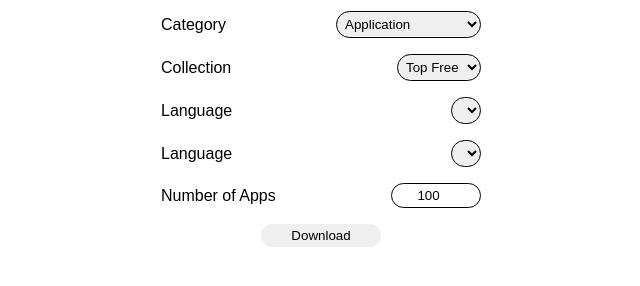
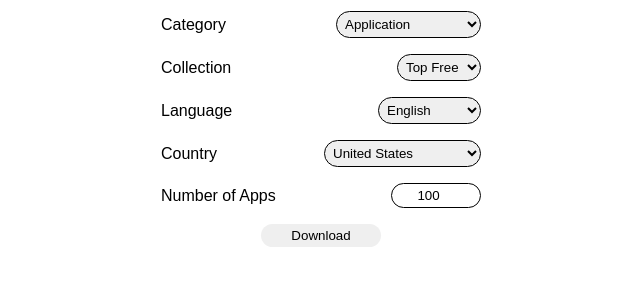
Before and after one commit to JayQkew/GooglePlayTopApps, a website: page public/index.html in a window 1280 px wide. Shown: the part 170-456 px from the top of the page, without its empty margins (319-959 px from the left). Drawn offline with Linux system fonts and the light colour scheme.

Commit message:
updating languages and country selection

```diff
--- a/public/index.html
+++ b/public/index.html
@@ -33,7 +33,7 @@
             </section>
 
             <section class="input-section">
-                <label for="country">Language</label>
+                <label for="country">Country</label>
                 <select name="country" id="country"></select>
             </section>
 
--- a/public/index.js
+++ b/public/index.js
@@ -55,12 +55,138 @@ const allCategories = [
     'FAMILY'
   ];
 
-const languageCodes = [
-    "aa", "ab", "af", "ak", "sq", "am", "an", "ar", "hy", "as", "av", "ae", "ay", "az", "bm", "bn", "bh", "bi", "bs", "br", "bg", "my", "ca", "ch", "ce", "ny", "zh", "cv", "kw", "co", "cr", "hr", "cs", "da", "dv", "nl", "dz", "en", "eo", "et", "ee", "fo", "fj", "fi", "fr", "ff", "de", "ga", "gl", "gv", "ka", "de", "el", "gu", "ht", "ha", "he", "hi", "ho", "hu", "hy", "is", "ia", "id", "iu", "ga", "it", "ja", "jw", "kn", "km", "ko", "la", "lv", "lt", "lb", "mk", "ml", "mr", "mi", "mr", "ms", "mt", "my", "ne", "no", "pl", "ps", "pt", "qu", "ro", "ru", "sr", "si", "sk", "sl", "es", "su", "sw", "sv", "tl", "tg", "ta", "te", "th", "tr", "uk", "ur", "vi", "cy", "xh", "yi", "zu"
+const languages = [
+    { code: "en", name: "English" },
+    { code: "zh", name: "Chinese" },
+    { code: "aa", name: "Afar" },
+    { code: "ab", name: "Abkhazian" },
+    { code: "af", name: "Afrikaans" },
+    { code: "ak", name: "Akan" },
+    { code: "sq", name: "Albanian" },
+    { code: "am", name: "Amharic" },
+    { code: "ar", name: "Arabic" },
+    { code: "hy", name: "Armenian" },
+    { code: "as", name: "Assamese" },
+    { code: "az", name: "Azerbaijani" },
+    { code: "bm", name: "Bambara" },
+    { code: "eu", name: "Basque" },
+    { code: "be", name: "Belarusian" },
+    { code: "bn", name: "Bengali" },
+    { code: "bs", name: "Bosnian" },
+    { code: "bg", name: "Bulgarian" },
+    { code: "my", name: "Burmese" },
+    { code: "ca", name: "Catalan" },
+    { code: "hr", name: "Croatian" },
+    { code: "cs", name: "Czech" },
+    { code: "da", name: "Danish" },
+    { code: "nl", name: "Dutch" },
+    { code: "eo", name: "Esperanto" },
+    { code: "et", name: "Estonian" },
+    { code: "fi", name: "Finnish" },
+    { code: "fr", name: "French" },
+    { code: "de", name: "German" },
+    { code: "el", name: "Greek" },
+    { code: "gu", name: "Gujarati" },
+    { code: "he", name: "Hebrew" },
+    { code: "hi", name: "Hindi" },
+    { code: "hu", name: "Hungarian" },
+    { code: "is", name: "Icelandic" },
+    { code: "id", name: "Indonesian" },
+    { code: "it", name: "Italian" },
+    { code: "ja", name: "Japanese" },
+    { code: "kn", name: "Kannada" },
+    { code: "ko", name: "Korean" },
+    { code: "lv", name: "Latvian" },
+    { code: "lt", name: "Lithuanian" },
+    { code: "mk", name: "Macedonian" },
+    { code: "ml", name: "Malayalam" },
+    { code: "ms", name: "Malay" },
+    { code: "mr", name: "Marathi" },
+    { code: "ne", name: "Nepali" },
+    { code: "no", name: "Norwegian" },
+    { code: "fa", name: "Persian" },
+    { code: "pl", name: "Polish" },
+    { code: "pt", name: "Portuguese" },
+    { code: "ro", name: "Romanian" },
+    { code: "ru", name: "Russian" },
+    { code: "sr", name: "Serbian" },
+    { code: "sk", name: "Slovak" },
+    { code: "sl", name: "Slovenian" },
+    { code: "es", name: "Spanish" },
+    { code: "sv", name: "Swedish" },
+    { code: "ta", name: "Tamil" },
+    { code: "te", name: "Telugu" },
+    { code: "th", name: "Thai" },
+    { code: "tr", name: "Turkish" },
+    { code: "uk", name: "Ukrainian" },
+    { code: "ur", name: "Urdu" },
+    { code: "vi", name: "Vietnamese" },
+    { code: "cy", name: "Welsh" },
+    { code: "xh", name: "Xhosa" },
+    { code: "yi", name: "Yiddish" },
+    { code: "zu", name: "Zulu" }
 ];
 
-const countryCodes = [
-    "AD", "AE", "AF", "AG", "AI", "AL", "AM", "AO", "AR", "AS", "AT", "AU", "AW", "AX", "AZ", "BA", "BB", "BD", "BE", "BF", "BG", "BH", "BI", "BJ", "BL", "BM", "BN", "BO", "BQ", "BR", "BS", "BT", "BV", "BW", "BY", "BZ", "CA", "CC", "CD", "CF", "CG", "CH", "CI", "CK", "CL", "CM", "CN", "CO", "CR", "CU", "CV", "CW", "CX", "CY", "CZ", "DE", "DJ", "DK", "DM", "DO", "DZ", "EC", "EE", "EG", "EH", "ER", "ES", "ET", "FI", "FJ", "FM", "FO", "FR", "GA", "GB", "GD", "GE", "GF", "GG", "GH", "GI", "GL", "GM", "GN", "GP", "GQ", "GR", "GT", "GU", "GW", "GY", "HK", "HM", "HN", "HR", "HT", "HU", "ID", "IE", "IL", "IM", "IN", "IO", "IQ", "IR", "IS", "IT", "JE", "JM", "JO", "JP", "KE", "KG", "KH", "KI", "KM", "KN", "KP", "KR", "KW", "KY", "KZ", "LA", "LB", "LC", "LI", "LK", "LR", "LS", "LT", "LU", "LV", "LY", "MA", "MC", "MD", "ME", "MF", "MG", "MH", "MK", "ML", "MM", "MN", "MO", "MP", "MQ", "MR", "MS", "MT", "MU", "MV", "MW", "MX", "MY", "MZ", "NA", "NC", "NE", "NF", "NG", "NI", "NL", "NO", "NP", "NR", "NU", "NZ", "OM", "PA", "PE", "PF", "PG", "PH", "PK", "PL", "PM", "PN", "PR", "PT", "PW", "PY", "QA", "RE", "RO", "RS", "RU", "RW", "SA", "SB", "SC", "SD", "SE", "SG", "SH", "SI", "SJ", "SK", "SL", "SM", "SN", "SO", "SR", "SS", "ST", "SV", "SX", "SY", "SZ", "TC", "TD", "TF", "TG", "TH", "TJ", "TK", "TL", "TM", "TN", "TO", "TR", "TT", "TV", "TZ", "UA", "UG", "US", "UY", "UZ", "VA", "VC", "VE", "VG", "VI", "VN", "VU", "WF", "WS", "YE", "YT", "ZA", "ZM", "ZW"
+const countries = [
+    { code: "US", name: "United States" },
+    { code: "GB", name: "United Kingdom" },
+    { code: "CA", name: "Canada" },
+    { code: "AU", name: "Australia" },
+    { code: "IN", name: "India" },
+    { code: "ZA", name: "South Africa" },
+    { code: "FR", name: "France" },
+    { code: "DE", name: "Germany" },
+    { code: "IT", name: "Italy" },
+    { code: "ES", name: "Spain" },
+    { code: "BR", name: "Brazil" },
+    { code: "MX", name: "Mexico" },
+    { code: "RU", name: "Russia" },
+    { code: "CN", name: "China" },
+    { code: "JP", name: "Japan" },
+    { code: "KR", name: "South Korea" },
+    { code: "NL", name: "Netherlands" },
+    { code: "SE", name: "Sweden" },
+    { code: "NO", name: "Norway" },
+    { code: "FI", name: "Finland" },
+    { code: "DK", name: "Denmark" },
+    { code: "IE", name: "Ireland" },
+    { code: "NZ", name: "New Zealand" },
+    { code: "SG", name: "Singapore" },
+    { code: "MY", name: "Malaysia" },
+    { code: "PH", name: "Philippines" },
+    { code: "TH", name: "Thailand" },
+    { code: "VN", name: "Vietnam" },
+    { code: "ID", name: "Indonesia" },
+    { code: "PK", name: "Pakistan" },
+    { code: "SA", name: "Saudi Arabia" },
+    { code: "AE", name: "United Arab Emirates" },
+    { code: "EG", name: "Egypt" },
+    { code: "NG", name: "Nigeria" },
+    { code: "KE", name: "Kenya" },
+    { code: "AR", name: "Argentina" },
+    { code: "CL", name: "Chile" },
+    { code: "CO", name: "Colombia" },
+    { code: "PE", name: "Peru" },
+    { code: "VE", name: "Venezuela" },
+    { code: "CH", name: "Switzerland" },
+    { code: "BE", name: "Belgium" },
+    { code: "AT", name: "Austria" },
+    { code: "PT", name: "Portugal" },
+    { code: "GR", name: "Greece" },
+    { code: "PL", name: "Poland" },
+    { code: "CZ", name: "Czech Republic" },
+    { code: "HU", name: "Hungary" },
+    { code: "RO", name: "Romania" },
+    { code: "BG", name: "Bulgaria" },
+    { code: "TR", name: "Turkey" },
+    { code: "UA", name: "Ukraine" },
+    { code: "IL", name: "Israel" },
+    { code: "HK", name: "Hong Kong" },
+    { code: "TW", name: "Taiwan" },
+    { code: "BD", name: "Bangladesh" },
+    { code: "LK", name: "Sri Lanka" },
+    { code: "NP", name: "Nepal" },
+    { code: "MM", name: "Myanmar" }
 ];
 
 
@@ -116,6 +242,32 @@ function createAllCategories(){
         `
 
         categorySelect.innerHTML += option;
+    });
+}
+
+function createAllLanguages(){
+    const langugeSelect = document.getElementById('language');
+
+    languages.map(language => {
+        const display = language.name;
+
+        const option = `
+            <option value="${language.code}">${display}</option>
+        `
+
+        langugeSelect.innerHTML += option;
+    })
+}
+
+function createAllCountries(){
+    const countrySelect = document.getElementById('country');
+
+    countries.map(country => {
+        const option = `
+            <option value="${country.code}">${country.name}</option>
+        `
+
+        countrySelect.innerHTML += option;
     })
 }
 
@@ -130,3 +282,5 @@ function getFormData(){
 }
 
 createAllCategories();
+createAllLanguages();
+createAllCountries();
```
Also changed, not shown: app.js (+4 -3 lines).
